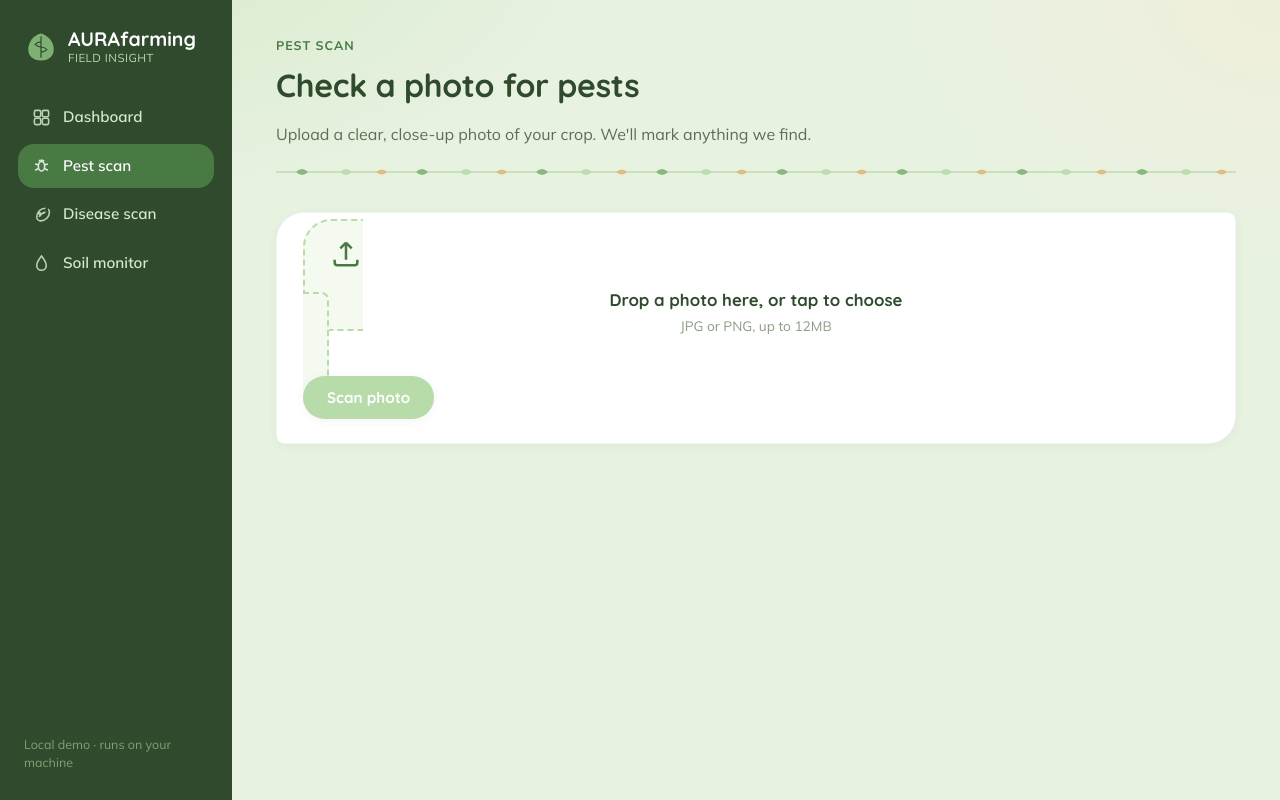
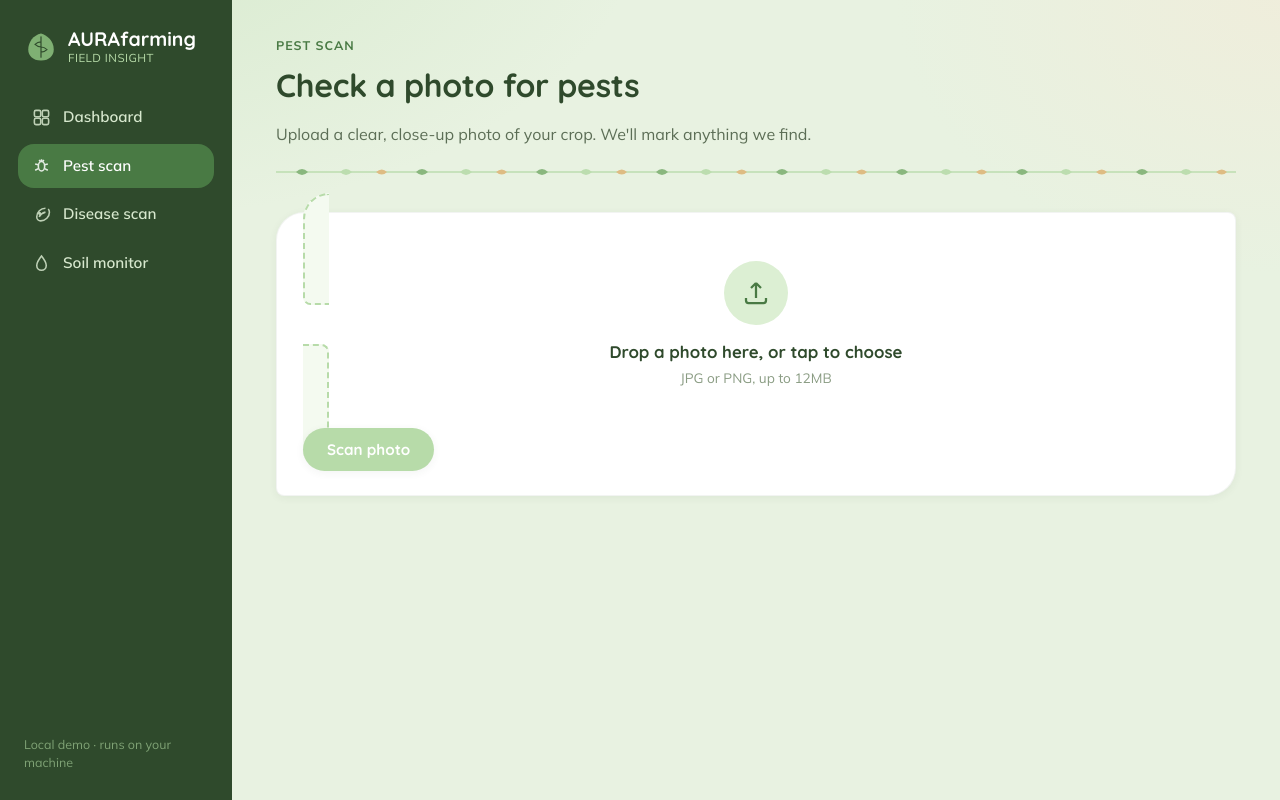
Before and after one commit to vlww/AURAfarming, a Flask app: page /pests in a window 1280 px wide. Run offline with Flask 3, Linux system fonts and the light colour scheme.

Commit message:
fixed visual bugs

```diff
--- a/static/css/style.css
+++ b/static/css/style.css
@@ -1,4 +1,3 @@
-
 @import url('https://fonts.googleapis.com/css2?family=Quicksand:wght@500;600;700&family=Mulish:wght@400;500;600;700&display=swap');
 
 :root {
@@ -337,7 +336,25 @@
   background: var(--green-150);
 }
 
-.dropzone svg { color: var(--green-700); margin-bottom: 10px; }
+.dropzone-icon {
+  width: 64px;
+  height: 64px;
+  margin: 0 auto 14px;
+  border-radius: 50%;
+  background: var(--green-150);
+  display: flex;
+  align-items: center;
+  justify-content: center;
+  flex-shrink: 0;
+}
+
+.dropzone-icon svg {
+  width: 30px;
+  height: 30px;
+  flex-shrink: 0;
+}
+
+.dropzone svg { color: var(--green-700); }
 
 .dropzone-title {
   font-family: var(--font-display);
@@ -505,7 +522,15 @@
 
 .chart-card { margin-top: 22px; padding-top: 20px; }
 
-#soilChart { width: 100%; height: 260px; }
+.chart-container {
+  position: relative;
+  width: 100%;
+  height: 260px;
+}
+
+@media (max-width: 760px) {
+  .chart-container { height: 220px; }
+}
 
 /* ---------- mobile ---------- */
 
--- a/templates/disease.html
+++ b/templates/disease.html
@@ -12,7 +12,9 @@
 <div class="card">
   <form id="disease-form">
     <label class="dropzone" id="disease-dropzone" for="disease-file">
-      <svg width="34" height="34" viewBox="0 0 24 24" fill="none" stroke="currentColor" stroke-width="1.8"><path d="M12 16V4M12 4l-4 4M12 4l4 4"/><path d="M4 16v2a2 2 0 0 0 2 2h12a2 2 0 0 0 2-2v-2"/></svg>
+      <div class="dropzone-icon">
+        <svg viewBox="0 0 24 24" fill="none" stroke="currentColor" stroke-width="1.8"><path d="M12 16V4M12 4l-4 4M12 4l4 4"/><path d="M4 16v2a2 2 0 0 0 2 2h12a2 2 0 0 0 2-2v-2"/></svg>
+      </div>
       <div class="dropzone-title">Drop a leaf photo here, or tap to choose</div>
       <div class="dropzone-sub">JPG or PNG, up to 12MB</div>
       <input type="file" id="disease-file" name="image" accept="image/*">
--- a/templates/pests.html
+++ b/templates/pests.html
@@ -12,7 +12,9 @@
 <div class="card">
   <form id="pest-form">
     <label class="dropzone" id="pest-dropzone" for="pest-file">
-      <svg width="34" height="34" viewBox="0 0 24 24" fill="none" stroke="currentColor" stroke-width="1.8"><path d="M12 16V4M12 4l-4 4M12 4l4 4"/><path d="M4 16v2a2 2 0 0 0 2 2h12a2 2 0 0 0 2-2v-2"/></svg>
+      <div class="dropzone-icon">
+        <svg viewBox="0 0 24 24" fill="none" stroke="currentColor" stroke-width="1.8"><path d="M12 16V4M12 4l-4 4M12 4l4 4"/><path d="M4 16v2a2 2 0 0 0 2 2h12a2 2 0 0 0 2-2v-2"/></svg>
+      </div>
       <div class="dropzone-title">Drop a photo here, or tap to choose</div>
       <div class="dropzone-sub">JPG or PNG, up to 12MB</div>
       <input type="file" id="pest-file" name="image" accept="image/*">
--- a/templates/soil.html
+++ b/templates/soil.html
@@ -39,7 +39,9 @@
 
 <div class="card chart-card">
   <h3>Moisture &amp; temperature over time</h3>
-  <canvas id="soilChart"></canvas>
+  <div class="chart-container">
+    <canvas id="soilChart"></canvas>
+  </div>
 </div>
 {% endblock %}
 
```
Also changed, not shown: static/uploads/disease_out_68c4bd87dd.jpg (added), static/uploads/disease_src_4204c8a4d5.jpg (added), static/uploads/pest_out_0e2a207a42.jpg (added), static/uploads/pest_src_e6372a3975.png (added).
